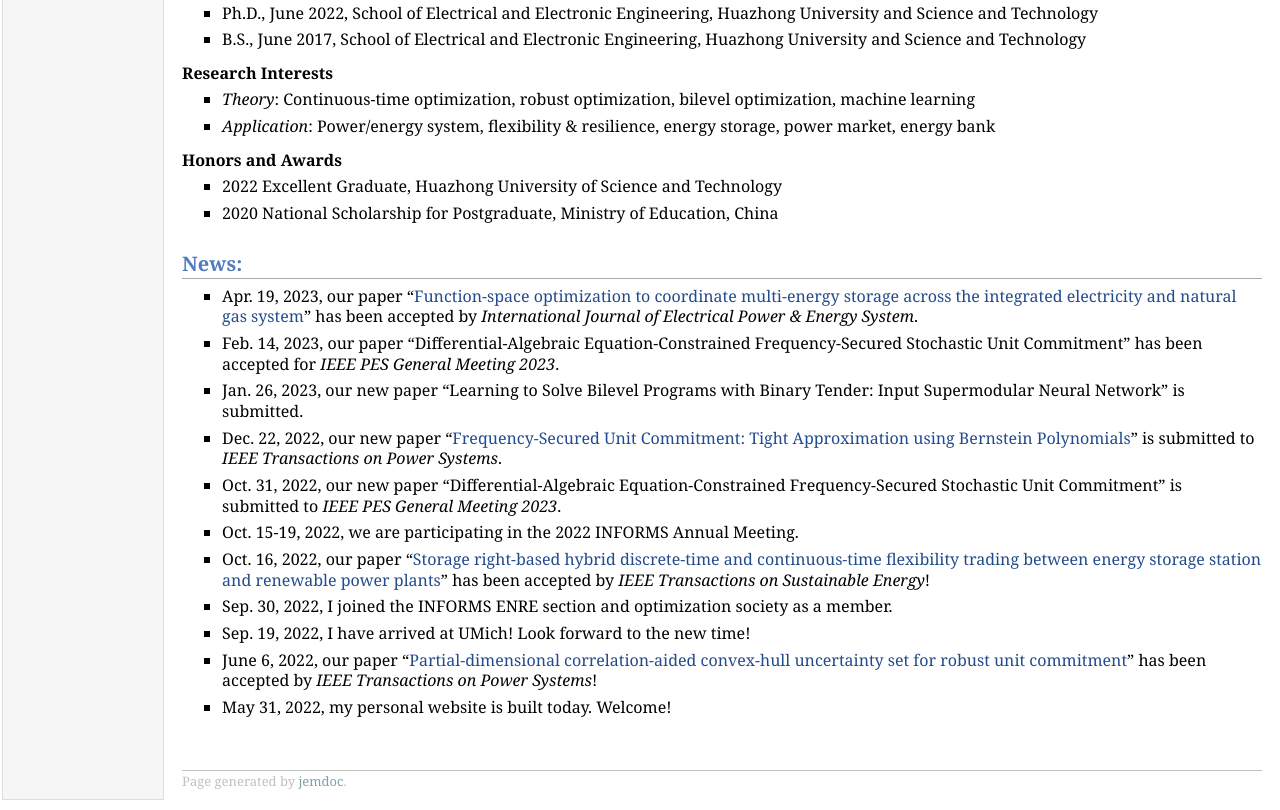
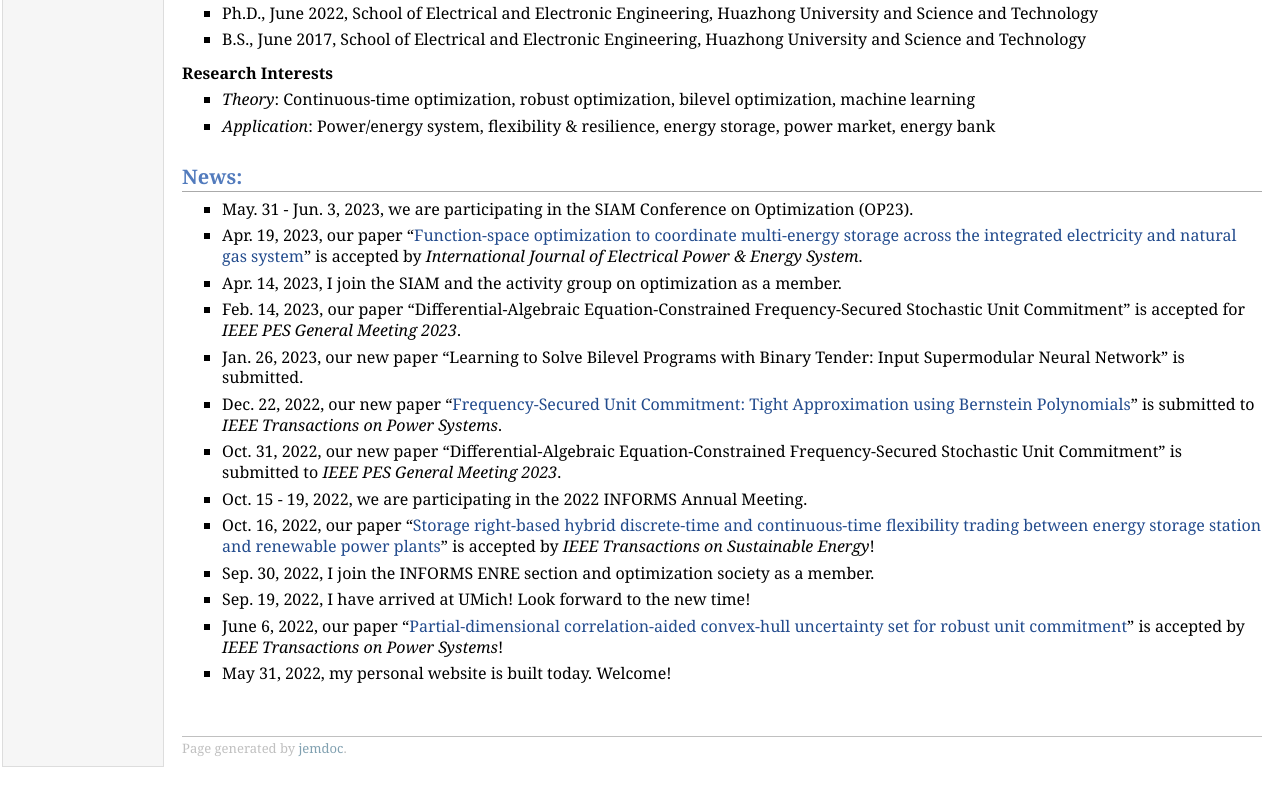
Before and after one commit to bozlamberth/bozlamberth.github.io, a plain HTML site: page index.html in a window 1280 px wide. Shown: the part 715-1525 px from the top of the page. After the commit the page ends 1492 px from the top, so only its background shows below. Drawn offline with Linux system fonts and the light colour scheme.

Commit message:
Add files via upload

```diff
--- a/index.html
+++ b/index.html
@@ -22,7 +22,7 @@
 <td id="layout-content">
 <div id="toptitle">
 <h1>Bo Zhou</h1>
-<div id="subtitle">(Last updated 2023-04-19)</div>
+<div id="subtitle">(Last updated 2023-06-05)</div>
 </div>
 <table class="imgtable"><tr><td>
 <img src="./images/BoZhou.jpg" alt="profile pic" height="250px" />&nbsp;</td>
@@ -63,18 +63,15 @@ Toward this target, I think theory and applications of <b>energy storage</b> wil
 <li><p><i>Application</i>: Power/energy system, flexibility &amp; resilience, energy storage, power market, energy bank</p>
 </li>
 </ul>
-<p><b>Honors and Awards</b></p>
-<ul>
-<li><p>2022 Excellent Graduate, Huazhong University of Science and Technology</p>
-</li>
-<li><p>2020 National Scholarship for Postgraduate, Ministry of Education, China</p>
-</li>
-</ul>
 <h2>News:</h2>
 <ul>
-<li><p>Apr. 19, 2023, our paper &ldquo;<a href="https://doi.org/10.1016/j.ijepes.2023.109181">Function-space optimization to coordinate multi-energy storage across the integrated electricity and natural gas system</a>&rdquo; has been accepted by <i>International Journal of Electrical Power &amp; Energy System</i>.</p>
+<li><p>May. 31 - Jun. 3, 2023, we are participating in the SIAM Conference on Optimization (OP23).</p>
 </li>
-<li><p>Feb. 14, 2023, our paper &ldquo;Differential-Algebraic Equation-Constrained Frequency-Secured Stochastic Unit Commitment&rdquo; has been accepted for <i>IEEE PES General Meeting 2023</i>.</p>
+<li><p>Apr. 19, 2023, our paper &ldquo;<a href="https://doi.org/10.1016/j.ijepes.2023.109181">Function-space optimization to coordinate multi-energy storage across the integrated electricity and natural gas system</a>&rdquo; is accepted by <i>International Journal of Electrical Power &amp; Energy System</i>.</p>
+</li>
+<li><p>Apr. 14, 2023, I join the SIAM and the activity group on optimization as a member.</p>
+</li>
+<li><p>Feb. 14, 2023, our paper &ldquo;Differential-Algebraic Equation-Constrained Frequency-Secured Stochastic Unit Commitment&rdquo; is accepted for <i>IEEE PES General Meeting 2023</i>.</p>
 </li>
 <li><p>Jan. 26, 2023, our new paper &ldquo;Learning to Solve Bilevel Programs with Binary Tender: Input Supermodular Neural Network&rdquo; is submitted.</p>
 </li>
@@ -82,15 +79,15 @@ Toward this target, I think theory and applications of <b>energy storage</b> wil
 </li>
 <li><p>Oct. 31, 2022, our new paper &ldquo;Differential-Algebraic Equation-Constrained Frequency-Secured Stochastic Unit Commitment&rdquo; is submitted to <i>IEEE PES General Meeting 2023</i>.</p>
 </li>
-<li><p>Oct. 15-19, 2022, we are participating in the 2022 INFORMS Annual Meeting.</p>
+<li><p>Oct. 15 - 19, 2022, we are participating in the 2022 INFORMS Annual Meeting.</p>
 </li>
-<li><p>Oct. 16, 2022, our paper &ldquo;<a href="https://doi.org/10.1109/TSTE.2022.3215839">Storage right-based hybrid discrete-time and continuous-time flexibility trading between energy storage station and renewable power plants</a>&rdquo; has been accepted by <i>IEEE Transactions on Sustainable Energy</i>!</p>
+<li><p>Oct. 16, 2022, our paper &ldquo;<a href="https://doi.org/10.1109/TSTE.2022.3215839">Storage right-based hybrid discrete-time and continuous-time flexibility trading between energy storage station and renewable power plants</a>&rdquo; is accepted by <i>IEEE Transactions on Sustainable Energy</i>!</p>
 </li>
-<li><p>Sep. 30, 2022, I joined the INFORMS ENRE section and optimization society as a member.</p>
+<li><p>Sep. 30, 2022, I join the INFORMS ENRE section and optimization society as a member.</p>
 </li>
 <li><p>Sep. 19, 2022, I have arrived at UMich! Look forward to the new time!</p>
 </li>
-<li><p>June 6, 2022, our paper &ldquo;<a href="https://doi.org/10.1109/TPWRS.2022.3181670">Partial-dimensional correlation-aided convex-hull uncertainty set for robust unit commitment</a>&rdquo; has been accepted by <i>IEEE Transactions on Power Systems</i>!</p>
+<li><p>June 6, 2022, our paper &ldquo;<a href="https://doi.org/10.1109/TPWRS.2022.3181670">Partial-dimensional correlation-aided convex-hull uncertainty set for robust unit commitment</a>&rdquo; is accepted by <i>IEEE Transactions on Power Systems</i>!</p>
 </li>
 <li><p>May 31, 2022, my personal website is built today. Welcome!</p>
 </li>
```
Also changed, not shown: talk.html (+5 -0 lines).
